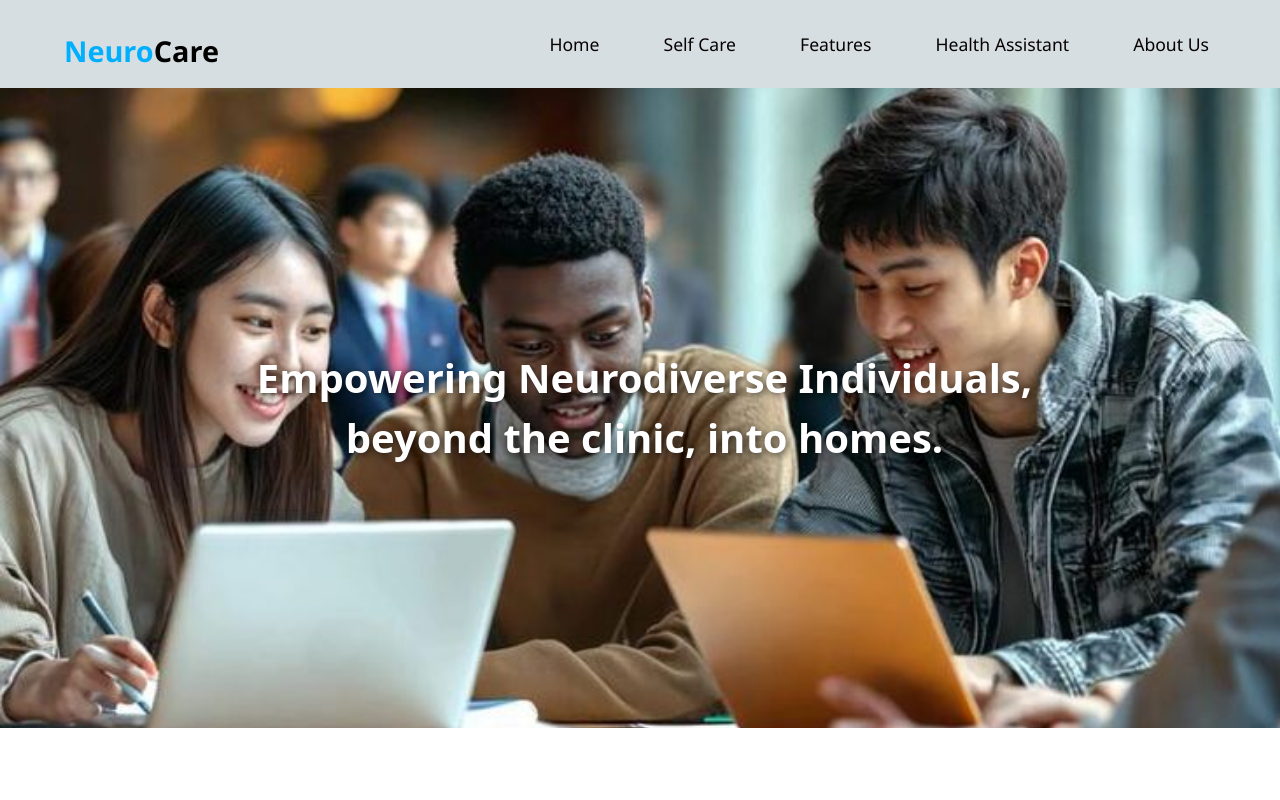
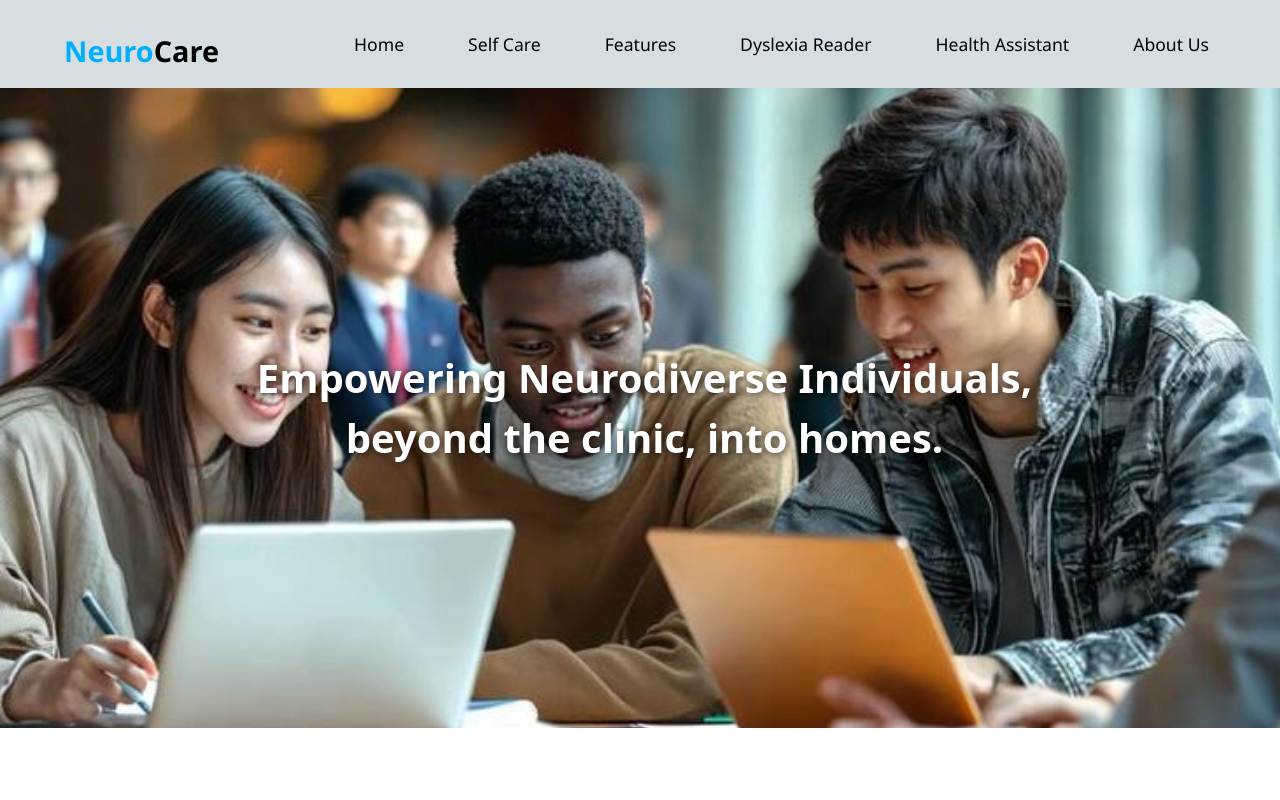
Before and after one commit to Shubhra-Sharma/NeuraCare, a React (Vite) app: page / in a window 1280 px wide. Shown: the top 800 px of the page. Built offline with nearby package versions, Linux system fonts and the light colour scheme.

Commit message:
Added Dyslexia Reader

```diff
--- a/index.html
+++ b/index.html
@@ -4,7 +4,7 @@
     <meta charset="UTF-8" />
     <link rel="icon" type="image/svg+xml" href="/vite.svg" />
     <meta name="viewport" content="width=device-width, initial-scale=1.0" />
-    <title>NeuraCare</title>
+    <title>NeuroCare</title>
   </head>
   <body>
     <div id="root"></div>
--- a/src/Navbar.jsx
+++ b/src/Navbar.jsx
@@ -42,6 +42,7 @@ function Navbar() {
         <li><Link to="/" onClick={() => setMenuOpen(false)}>Home</Link></li>
         <li><Link to="/SelfCare" onClick={() => setMenuOpen(false)}>Self Care</Link></li>
         <li><Link to="/Features" onClick={() => setMenuOpen(false)}>Features</Link></li>
+        <li><Link to="https://dyslexiafriendlyreader-sbwe.streamlit.app/" onClick={() => setMenuOpen(false)}>Dyslexia Reader</Link></li>
         <li><Link to="https://ai-health-assistant-neuro.streamlit.app/" onClick={() => setMenuOpen(false)}>Health Assistant</Link></li>
         <li><Link to="/about" onClick={() => setMenuOpen(false)}>About Us</Link></li>
       </ul>
```
